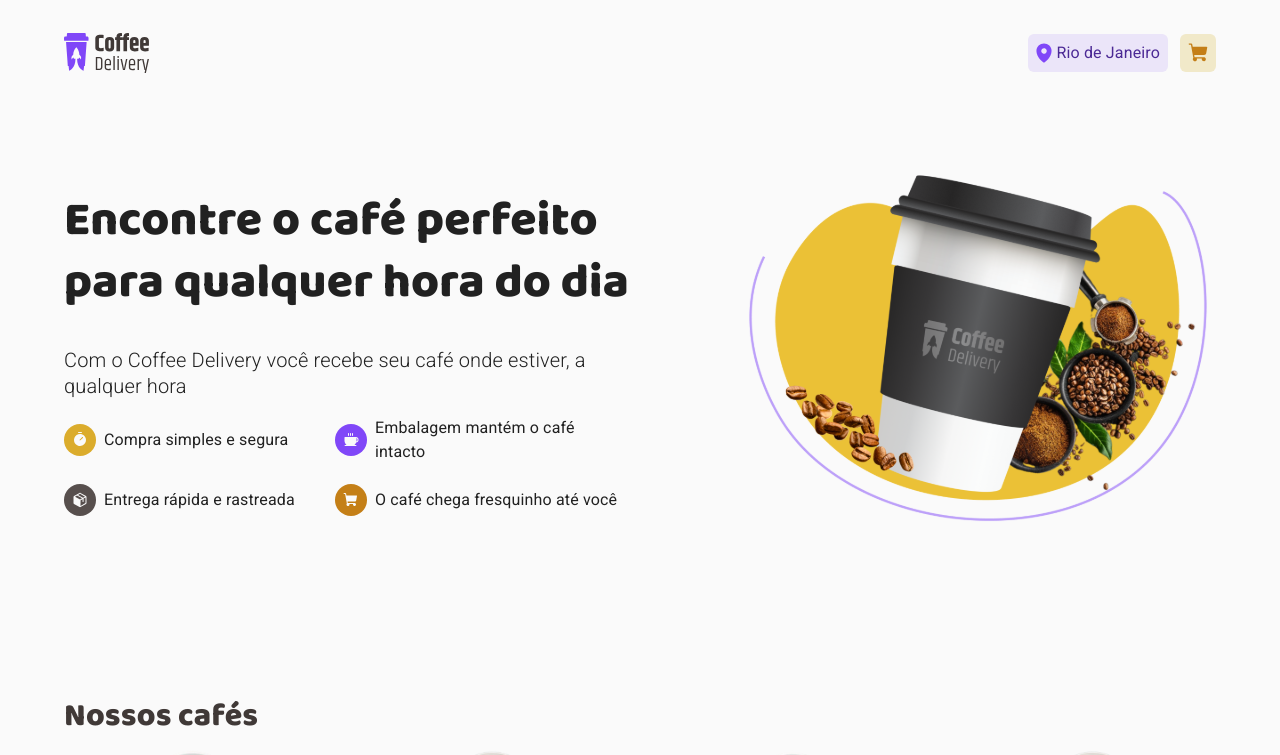
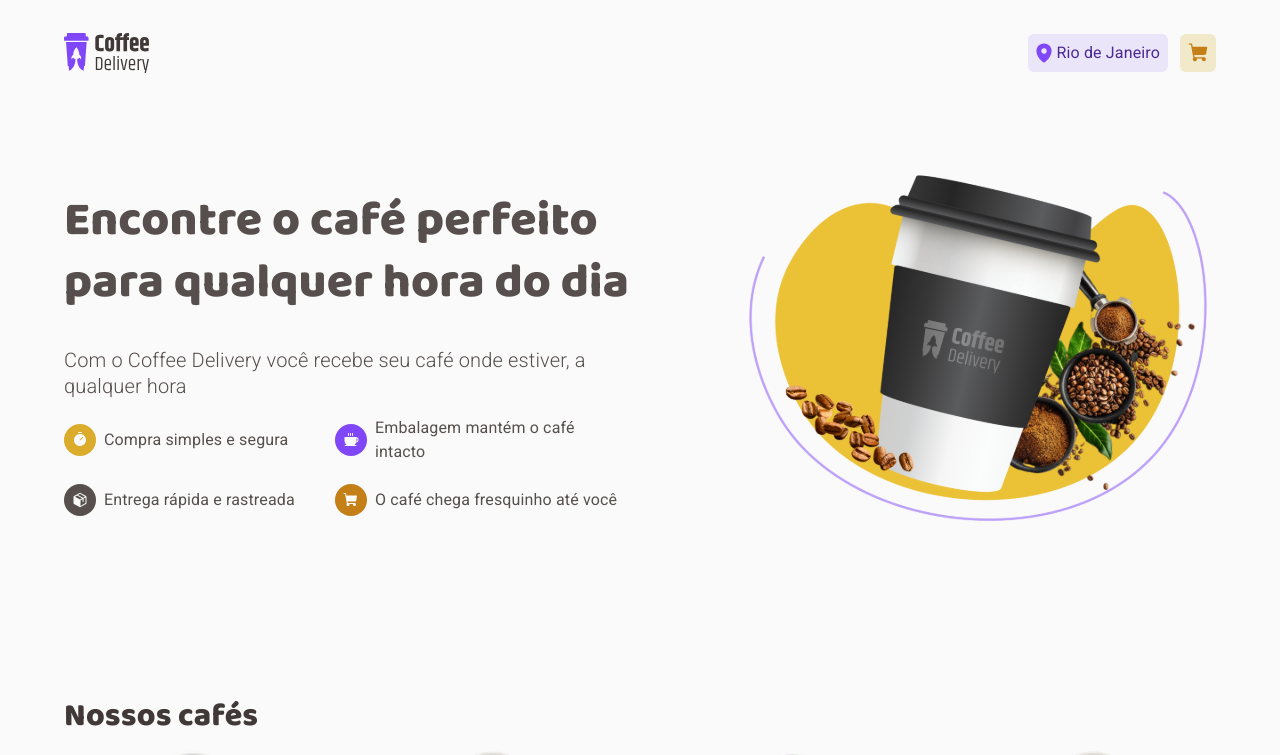
Before and after one commit to MoisesSantana/coffe-delivery, a React (Vite) app: page / in a window 1280 px wide. Shown: the top 755 px of the page. Built offline with nearby package versions, Linux system fonts and the light colour scheme.

Commit message:
:recycle: definindo theme

```diff
--- a/src/styles/theme.ts
+++ b/src/styles/theme.ts
@@ -1,57 +1,81 @@
 import { createTheme } from '@mui/material/styles';
-
-// export const customPallet = {
-//   yellow: {
-//     main: '#DBAC2C',
-//     dark: '#C47F17',
-//     light: '#F1E9C9',
-//   },
-//   purple: {
-//     main: '#8047F8',
-//     dark: '#4B2995',
-//     light: '#EBE5F9',
-//   },
-//   base: {
-//     title: '#272221',
-//     subtitle: '#403937',
-//     text: '#574f4d',
-//     label: '#8d8686',
-//     hover: '#d7d5d5',
-//     button: '#e6e5e5',
-//     input: '#ededed',
-//     card: '#f3f2f2',
-//     background: '#fafafa',
-//     white: '#fff',
-//   },
-// };
-
-export const customPalette = {
-  // yellowMain: '#DBAC2C',
-  // yellowDark: '#C47F17',
-  // YellowLight: '#F1E9C9',
-  yellow: {
-    main: '#DBAC2C',
-    dark: '#C47F17',
-    light: '#F1E9C9',
-  },
-  purpleMain: '#8047F8',
-  purpleDark: '#4B2995',
-  purpleLight: '#EBE5F9',
-  baseTitle: '#272221',
-  baseSubtitle: '#403937',
-  baseText: '#574f4d',
-  baseLabel: '#8d8686',
-  baseHover: '#d7d5d5',
-  baseButton: '#e6e5e5',
-  baseInput: '#ededed',
-  baseCard: '#f3f2f2',
-  baseBackground: '#fafafa',
-  baseWhite: '#fff',
-};
 
 const theme = createTheme({
   palette: {
-    ...customPalette,
+    warning: {
+      light: '#F1E9C9',
+      main: '#DBAC2C',
+      dark: '#C47F17',
+    },
+    secondary: {
+      light: '#EBE5F9',
+      main: '#8047F8',
+      dark: '#4B2995',
+    },
+    success: {
+      light: '#1dd1a1',
+      main: '#10ac84',
+      dark: '#01a3a4',
+    },
+    grey: {
+      50: '#FFFFFF',
+      100: '#FAFAFA',
+      200: '#F3F2F2',
+      300: '#EDEDED',
+      400: '#E6E5E5',
+      500: '#D7D5D5',
+      600: '#8D8686',
+      700: '#574F4D',
+      800: '#403937',
+      900: '#272221',
+    },
+    background: {
+      default: '#FAFAFA',
+    },
+    common: {
+      black: '#000000',
+      white: '#FFFFFF',
+    },
+  },
+  typography: {
+    h1: {
+      fontFamily: '"Baloo 2", cursive',
+      color: '#272221',
+      fontSize: 48,
+    },
+    h2: {
+      fontFamily: '"Baloo 2", cursive',
+      color: '#403937',
+      fontSize: 32,
+    },
+    h3: {
+      fontFamily: '"Baloo 2", cursive',
+      color: '#403937',
+      fontSize: 20,
+    },
+    h4: {
+      fontFamily: '"Baloo 2", cursive',
+      color: '#403937',
+      fontSize: 18,
+    },
+    caption: {
+      fontFamily: '"Roboto", sans-serif',
+      color: '#8D8686',
+      fontStyle: 'italic',
+    },
+    subtitle1: {
+      fontFamily: '"Roboto", sans-serif',
+      color: '#403937',
+      fontSize: 20,
+    },
+    body1: {
+      fontFamily: '"Roboto", sans-serif',
+      color: '#574F4D',
+    },
+    body2: {
+      ly: '"Roboto", sans-serif',
+      color: '#8d8686',
+    },
   },
 });
 
```
